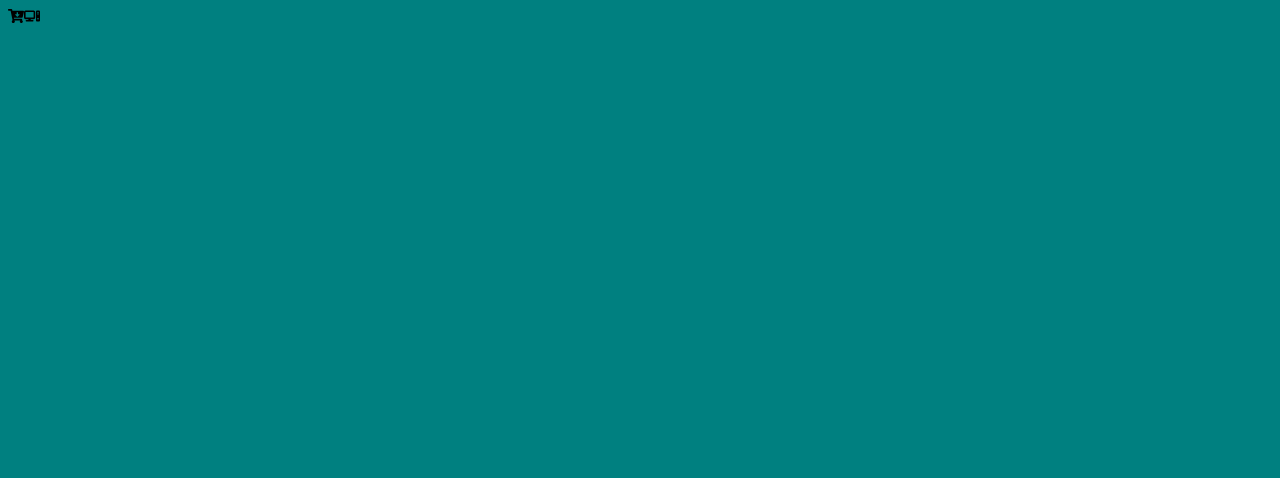
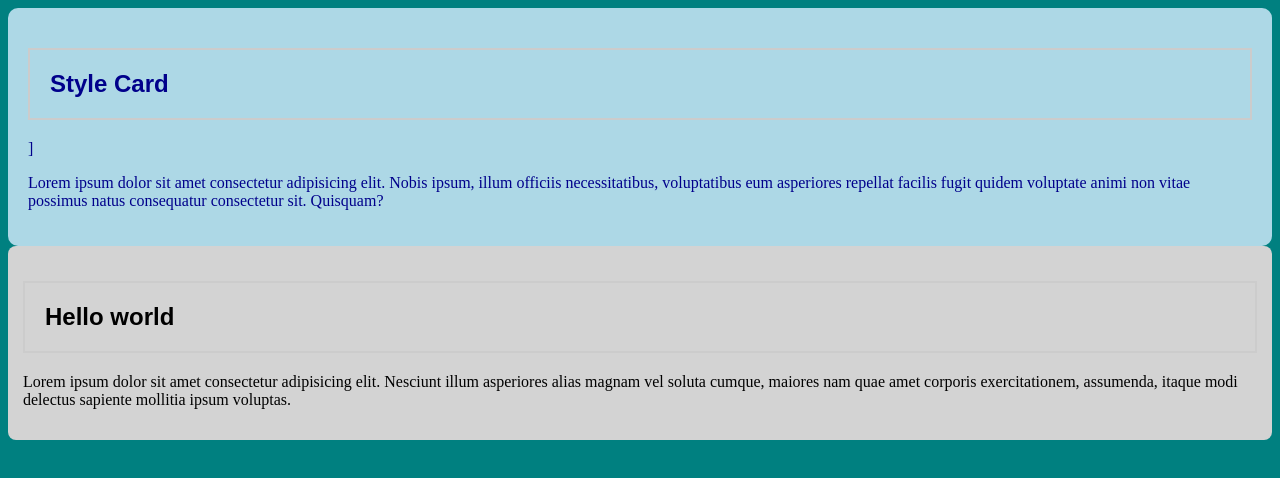
Before and after one commit to Daniel4000-dev/react-demos, a React (Vite) app: page / in a window 1280 px wide. Shown: the top 478 px of the page. Built offline with nearby package versions, Linux system fonts and the light colour scheme.

Commit message:
built component for style card

```diff
--- a/src/App.jsx
+++ b/src/App.jsx
@@ -1,12 +1,14 @@
 import { FaCartArrowDown } from "react-icons/fa";
 import { FaComputer } from "react-icons/fa6"
 import './index.css'
+import StyleCard from "./components/StyleCard";
+import ProfileCard from "./components/ProfileCard";
 
 function App() {
   return (
     <section>
-      <FaCartArrowDown />
-      <FaComputer />
+      <StyleCard />
+      <ProfileCard />
     </section>
   );
 }
--- /dev/null
+++ b/src/components/ProfileCard.jsx
@@ -0,0 +1,24 @@
+import React from "react";
+
+const ProfileCard = () => {
+  const styles = {
+    backgroundColor: "lightgray",
+    padding: "15px",
+    borderRadius: "8px",
+    color: "black",
+  };
+
+  return (
+    <div style={styles}>
+      <h1>Hello world</h1>
+      <p>
+        Lorem ipsum dolor sit amet consectetur adipisicing elit. Nesciunt illum
+        asperiores alias magnam vel soluta cumque, maiores nam quae amet
+        corporis exercitationem, assumenda, itaque modi delectus sapiente
+        mollitia ipsum voluptas.
+      </p>
+    </div>
+  );
+};
+
+export default ProfileCard;
--- a/src/components/StyleCard.jsx
+++ b/src/components/StyleCard.jsx
@@ -1,9 +1,24 @@
-import React from 'react'
+import React from "react";
 
-const StyleCard= () => {
+const StyleCard = () => {
   return (
-    <div></div>
-  )
-}
+    <div
+      style={{
+        backgroundColor: "lightblue",
+        padding: "20px",
+        borderRadius: "10px",
+        color: "darkblue",
+      }}
+    >
+      <h1>Style Card</h1>]
+      <p>
+        Lorem ipsum dolor sit amet consectetur adipisicing elit. Nobis ipsum,
+        illum officiis necessitatibus, voluptatibus eum asperiores repellat
+        facilis fugit quidem voluptate animi non vitae possimus natus
+        consequatur consectetur sit. Quisquam?
+      </p>
+    </div>
+  );
+};
 
-export default StyleCard
+export default StyleCard;
```
